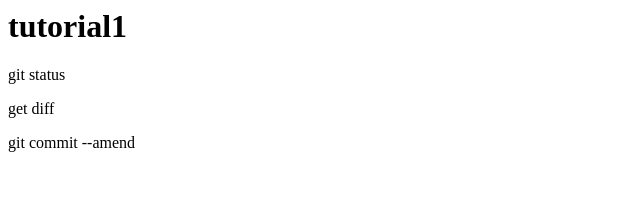
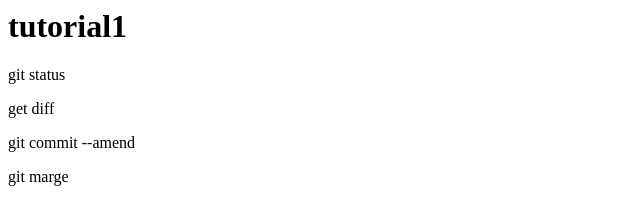
Before and after one commit to shunyakuroda/git_tutorial, a plain HTML site: page index.html in a window 1280 px wide. Shown: the full height of the page, 0-640 px from the left. Drawn offline with Linux system fonts and the light colour scheme.

Commit message:
Update index.html

```diff
--- a/index.html
+++ b/index.html
@@ -2,3 +2,4 @@
 <p>git status</p>
 <p>get diff</p>
 <p>git commit --amend</p>
+<p>git marge</p>
```
